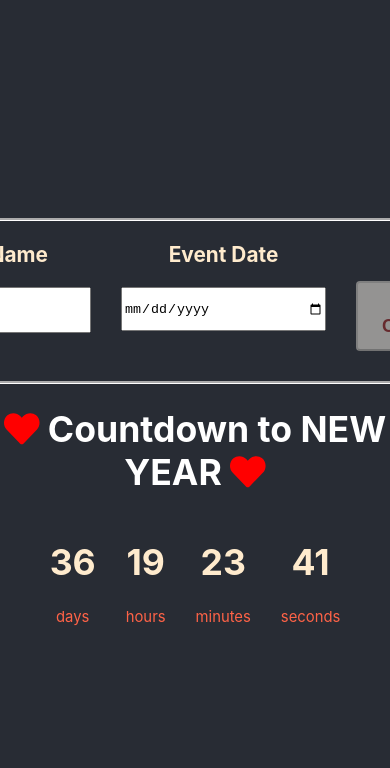
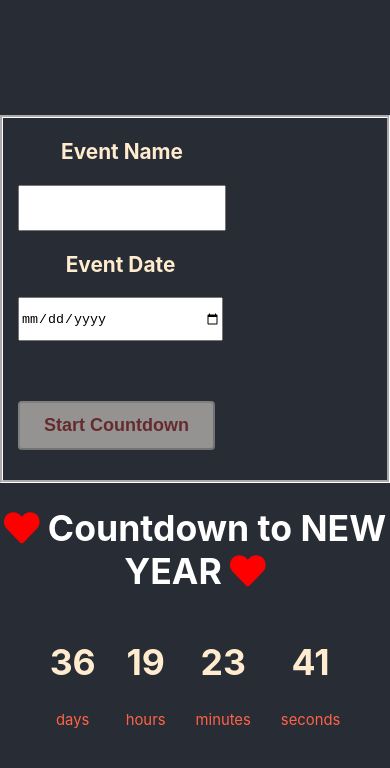
Before and after one commit to vanessuniq/eventCountdown, a React (Create React App) app: page / in a window 390 px wide. Shown: the top 768 px of the page. Built offline with nearby package versions, Linux system fonts and the light colour scheme.

Commit message:
add responsive features css

```diff
--- a/src/App.css
+++ b/src/App.css
@@ -1,16 +1,5 @@
 .App {
     text-align: center;
-}
-
-.App-logo {
-    height: 40vmin;
-    pointer-events: none;
-}
-
-@media (prefers-reduced-motion: no-preference) {
-    .App-logo {
-        animation: App-logo-spin infinite 20s linear;
-    }
 }
 
 .App-header {
@@ -31,10 +20,18 @@
     color: #61dafb;
 }
 
+.form-container {
+    border-color: #fff;
+    border-style: groove;
+}
+
+.form-sub {
+    display: flex;
+    flex-wrap: wrap;
+}
+
 .form-field {
-    display: flex;
     margin: 0 15px;
-    flex-direction: column;
     color: blanchedalmond;
 }
 
--- a/src/Component/EventForm.js
+++ b/src/Component/EventForm.js
@@ -2,9 +2,9 @@ import React from 'react'
 
 function EventForm({formSubmit, inputChange, name, date}) {
     return (
-        <div style={{borderColor: '#fff', borderStyle: 'groove'}}>
+        <div className='form-container'>
             <form style={{marginBottom: '30px'}} onSubmit={e => formSubmit(e)}>
-                <div style={{display: 'flex'}}>
+                <div className='form-sub'>
                     <div className="form-field">
                         <label htmlFor="name"><h3>Event Name</h3></label>
                         <input type="text" name="name" value={name} onChange={inputChange}/>
```
Also changed, not shown: src/logo.svg (deleted), 1 other file (tests, documents, lock files or other folders).
